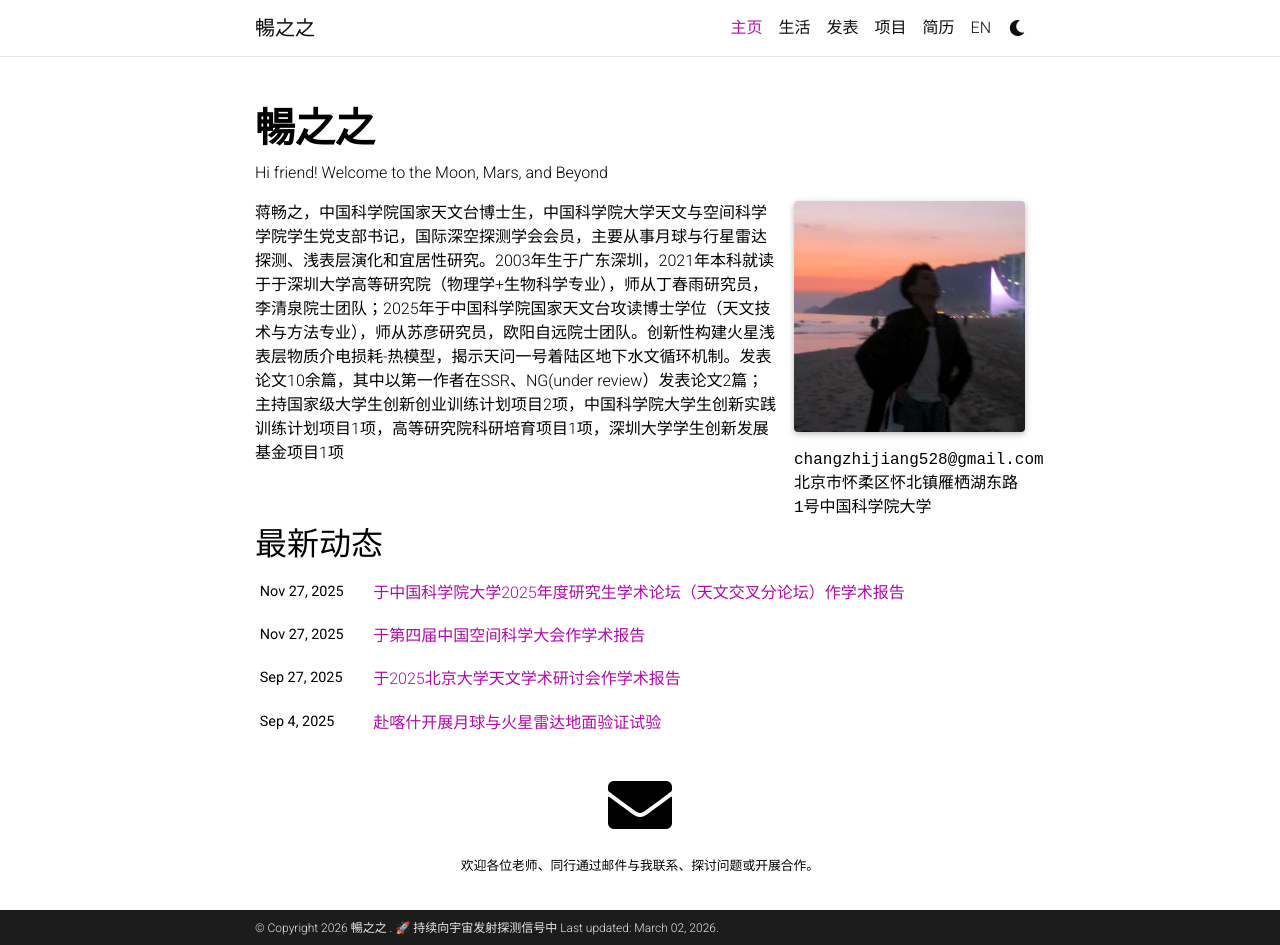
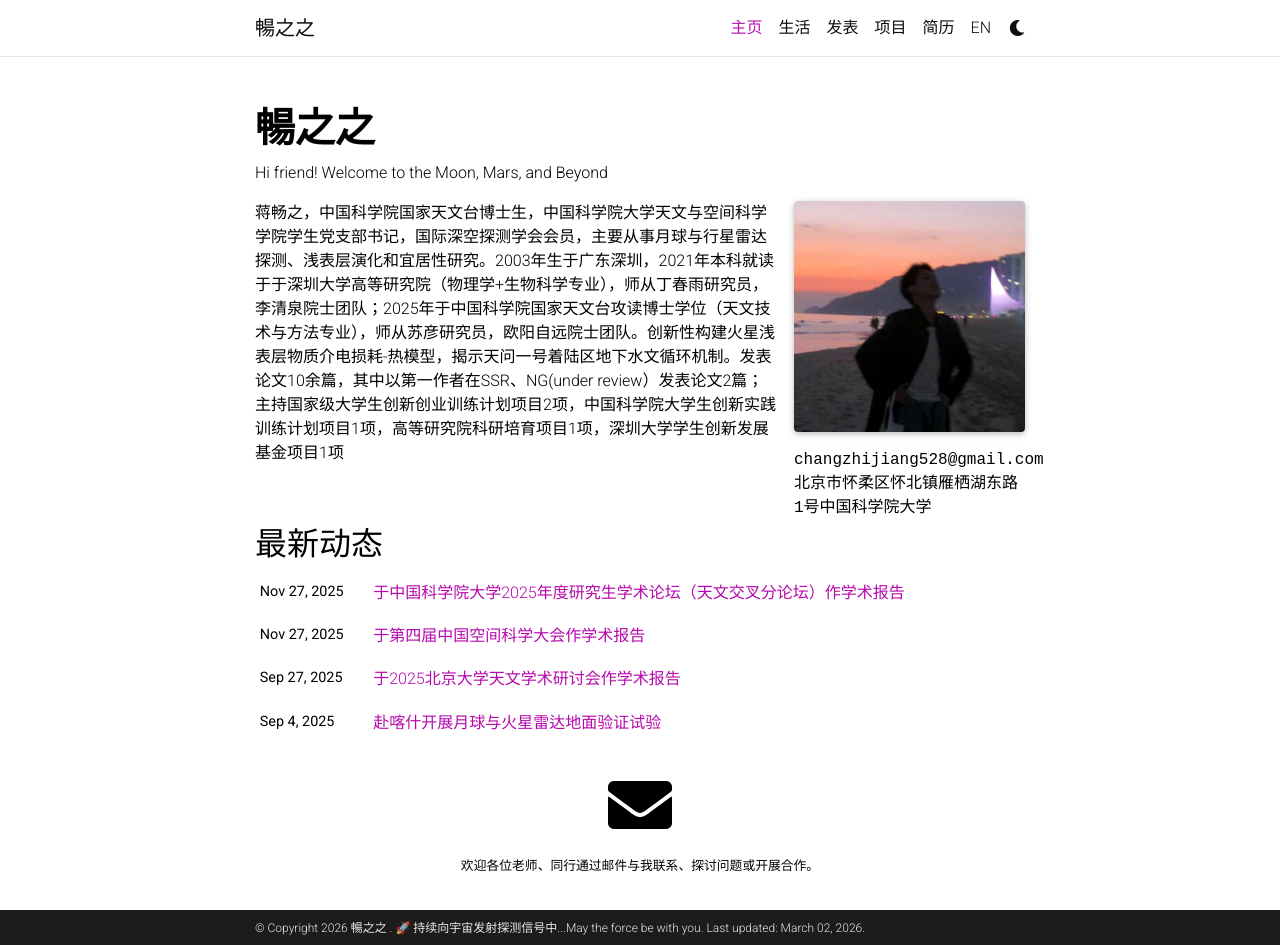
Before and after one commit to czz-naoc/czz-naoc.github.io, a Jekyll site: the page built from _pages/about.md, in a window 1280 px wide and 945 px high. Built offline with Jekyll 4.4.1, drawn with Linux system fonts in a browser that asks for light colours; full-size pictures stand in for the smaller copies a plugin makes; comment, search, counter and statistics services are not loaded; a style sheet for code colours, icons or effects is not loaded.

Commit message:
Update _config.yml

```diff
--- a/_config.yml
+++ b/_config.yml
@@ -8,7 +8,7 @@ email: changzhijiang528@gmail.com
 description: > # the ">" symbol means to ignore newlines until "footer_text:"
   暢之之的个人主页
 footer_text: >
-  🚀 持续向宇宙发射探测信号中
+  🚀 持续向宇宙发射探测信号中...May the force be with you.
 keywords: jekyll, jekyll-theme, academic-website, portfolio-website  # add your own keywords or leave empty
 
 lang: en # the language of your site (for example: en, fr, cn, ru, etc.)
```
